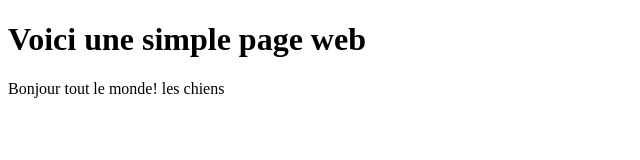
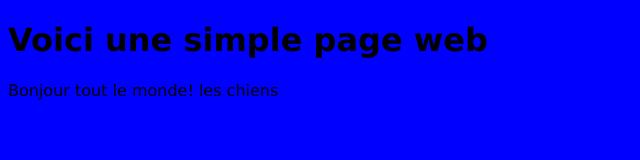
Before and after one commit to 420-D72/TestD72, a plain HTML site: page index.html in a window 1280 px wide. Shown: the whole page, without its empty margins (0-640 px from the left). Drawn offline with Linux system fonts and the light colour scheme.

Commit message:
Troisième modification

```diff
--- /dev/null
+++ b/css/style.css
@@ -0,0 +1,5 @@
+body {
+ background-color: blue;
+ font-family: Verdana, sans-serif;
+ font-size: 100%;
+ }
--- a/index.html
+++ b/index.html
@@ -1,10 +1,11 @@
 <!DOCTYPE html>
+<link href="css/style.css" rel="stylesheet" media="all" type="text/css">
 <html>
 	<body>
 
 	<h1>Voici une simple page web</h1>
 
-	<p>Bonjour tout le monde! les chiens</p>
+	<p>Bonjour tout le monde! les chiens </p>
 
 
 	</body>
```
